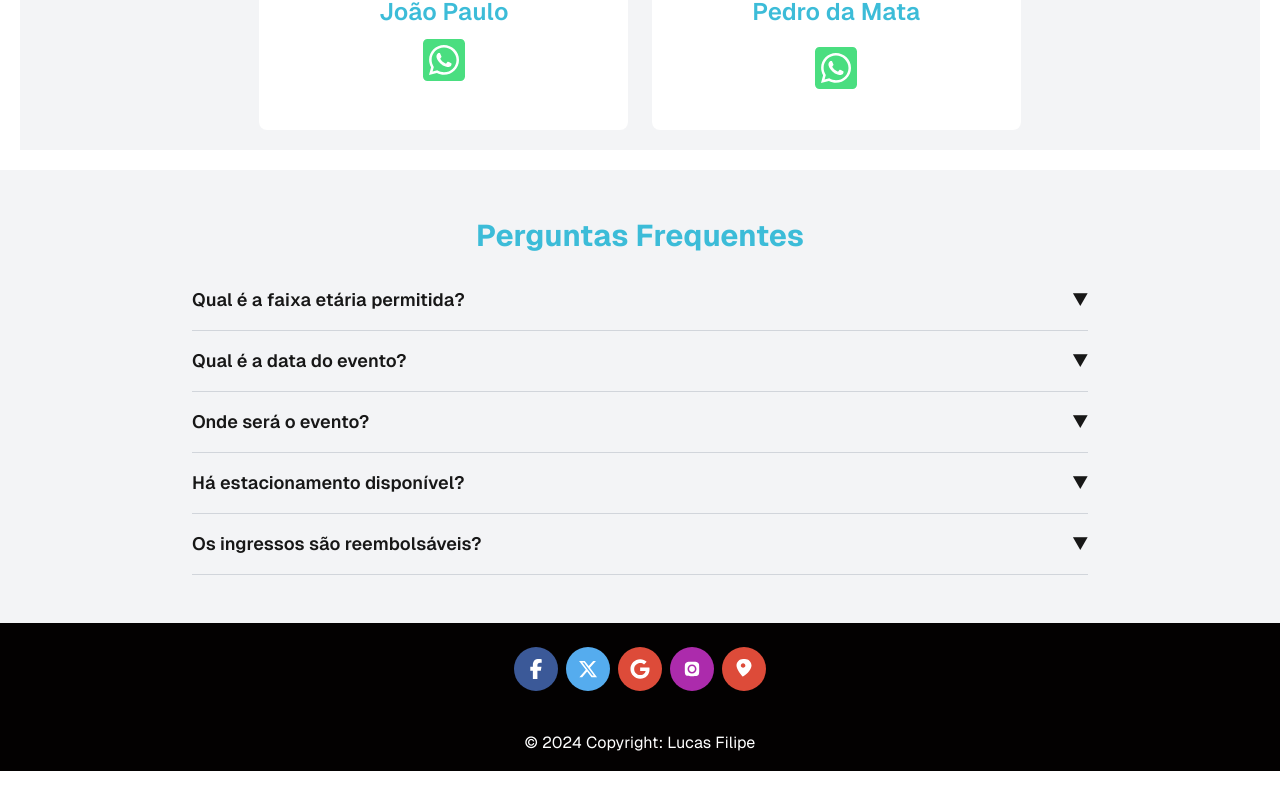
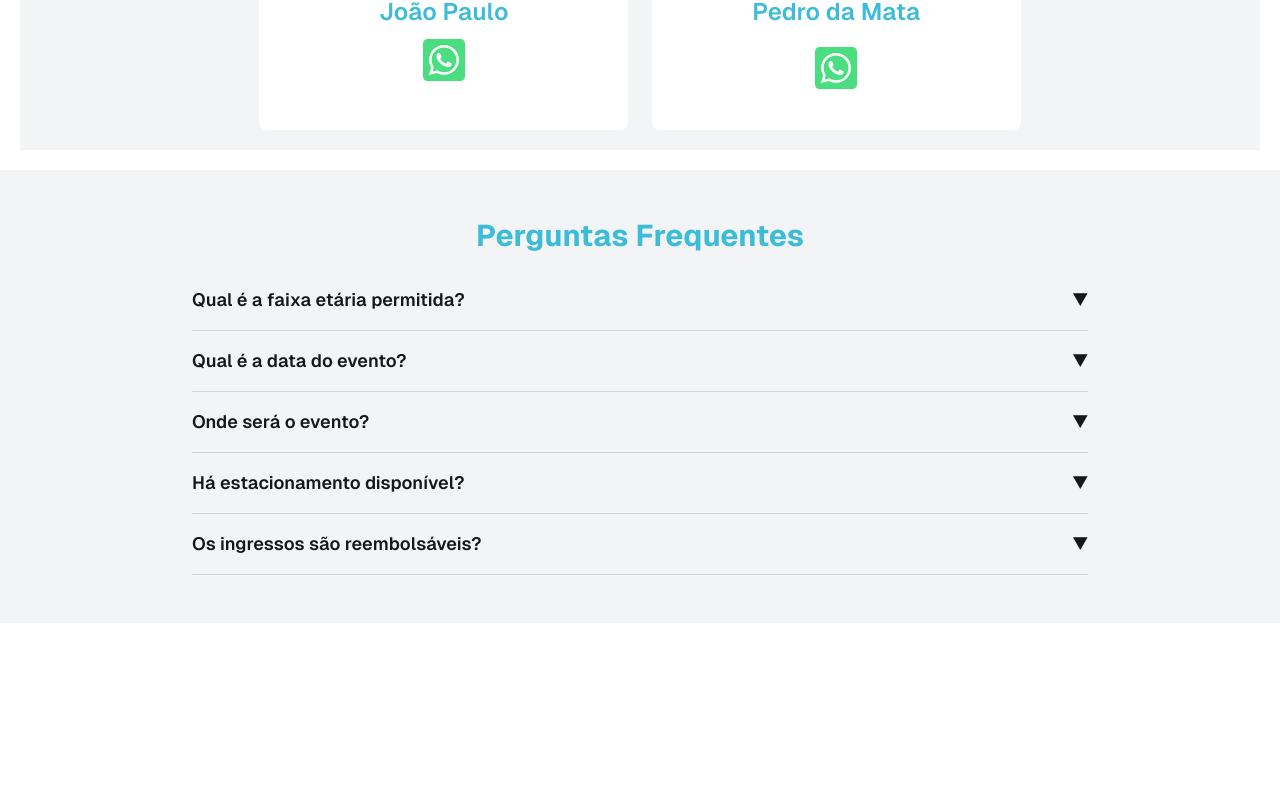
Before and after one commit to lucasFilppe/carna-cosa, a Next.js app: page / in a window 1280 px wide. Shown: the part 6885-7694 px from the top of the page. After the commit the page ends 7548 px from the top, so only its background shows below. Built offline with nearby package versions, Linux system fonts and the light colour scheme.

Commit message:
melhorando seo 2.5

```diff
--- a/app/components/NavBar/index.tsx
+++ b/app/components/NavBar/index.tsx
@@ -100,6 +100,7 @@ const Navbar = () => {
                         href={href}
                         className={getLinkClass(href)}
                         {...getLinkProps(href)}
+                        onClick={() => setIsOpen(false)} // Fecha o menu ao clicar no link
                       >
                         {label}
                       </Link>
--- a/app/page.tsx
+++ b/app/page.tsx
@@ -97,98 +97,6 @@ export default function Home() {
         <Fotos />
         <Vendedores />
         <Informacoes />
-        {/* Footer */}
-        <div className="bg-black">
-          <footer className="w-full flex flex-col items-center text-center text-surface text-white">
-            <div className="container px-6 pt-6">
-              <div className="mb-6 flex justify-center space-x-2">
-                {/* Ícone do Facebook */}
-                <a
-                  href="#!"
-                  className="rounded-full bg-[#3b5998] p-3 text-white shadow-black/30 transition duration-150 ease-in-out hover:shadow-md focus:outline-none"
-                >
-                  <svg
-                    xmlns="http://www.w3.org/2000/svg"
-                    fill="currentColor"
-                    viewBox="0 0 320 512"
-                    className="h-5 w-5"
-                  >
-                    <path d="M80 299.3V512H196V299.3h86.5l18-97.8H196V166.9c0-51.7 20.3-71.5 72.7-71.5 16.3 0 29.4 .4 37 1.2V7.9C291.4 4 256.4 0 236.2 0 129.3 0 80 50.5 80 159.4v42.1H14v97.8H80z" />
-                  </svg>
-                </a>
-
-                {/* Ícone do Twitter */}
-                <a
-                  href="#!"
-                  className="rounded-full bg-[#55acee] p-3 text-white shadow-black/30 transition duration-150 ease-in-out hover:shadow-md focus:outline-none"
-                >
-                  <svg
-                    xmlns="http://www.w3.org/2000/svg"
-                    fill="currentColor"
-                    viewBox="0 0 512 512"
-                    className="h-5 w-5"
-                  >
-                    <path d="M389.2 48h70.6L305.6 224.2 487 464H345L233.7 318.6 106.5 464H35.8L200.7 275.5 26.8 48H172.4L272.9 180.9 389.2 48zM364.4 421.8h39.1L151.1 88h-42L364.4 421.8z" />
-                  </svg>
-                </a>
-
-                {/* Ícone do Google */}
-                <a
-                  href="#!"
-                  className="rounded-full bg-[#dd4b39] p-3 text-white shadow-black/30 transition duration-150 ease-in-out hover:shadow-md focus:outline-none"
-                >
-                  <svg
-                    xmlns="http://www.w3.org/2000/svg"
-                    fill="currentColor"
-                    viewBox="0 0 488 512"
-                    className="h-5 w-5"
-                  >
-                    <path d="M488 261.8C488 403.3 391.1 504 248 504 110.8 504 0 393.2 0 256S110.8 8 248 8c66.8 0 123 24.5 166.3 64.9l-67.5 64.9C258.5 52.6 94.3 116.6 94.3 256c0 86.5 69.1 156.6 153.7 156.6 98.2 0 135-70.4 140.8-106.9H248v-85.3h236.1c2.3 12.7 3.9 24.9 3.9 41.4z" />
-                  </svg>
-                </a>
-
-                {/* Ícone do Instagram */}
-                <a
-                  href="https://www.instagram.com/carnacosa/"
-                  target="_blank"
-                  className="rounded-full bg-[#ac2bac] p-3 text-white shadow-black/30 transition duration-150 ease-in-out hover:shadow-md focus:outline-none"
-                >
-                  <svg
-                    xmlns="http://www.w3.org/2000/svg"
-                    fill="currentColor"
-                    viewBox="0 0 448 512"
-                    className="h-5 w-5"
-                  >
-                    <path d="M224.1 141c-63.6 0-114.9 51.3-114.9 114.9s51.3 114.9 114.9 114.9S339 319.5 339 255.9 287.7 141 224.1 141zm0 189.6c-41.1 0-74.7-33.5-74.7-74.7s33.5-74.7 74.7-74.7 74.7 33.5 74.7 74.7-33.6 74.7-74.7 74.7zm146.4-194.3c0 14.9-12 26.8-26.8 26.8-14.9 0-26.8-12-26.8-26.8s12-26.8 26.8-26.8 26.8 12 26.8 26.8zM398.8 388c-7.8 19.6-22.9 34.7-42.6 42.6-29.5 11.7-99.5 9-132.1 9s-102.7 2.6-132.1-9c-19.6-7.8-34.7-22.9-42.6-42.6-11.7-29.5-9-99.5-9-132.1s-2.6-102.7 9-132.1c7.8-19.6 22.9-34.7 42.6-42.6 29.5-11.7 99.5-9 132.1-9s102.7-2.6 132.1 9c19.6 7.8 34.7 22.9 42.6 42.6 11.7 29.5 9 99.5 9 132.1s2.7 102.7-9 132.1z" />
-                  </svg>
-                </a>
-
-                {/* Ícone do Google Maps */}
-                <a
-                  href="https://www.google.com/maps/place/Rep%C3%BAblica+Cosa+Nostra/@-20.39723,-43.514639,2469m/data=!3m1!1e3!4m6!3m5!1s0xa40af24d93ab93:0x58921f507eba6bb2!8m2!3d-20.3972305!4d-43.5146389!16s%2Fg%2F11g_qs9ff?hl=pt-BR&entry=ttu&g_ep=EgoyMDI0MTAyNy4wIKXMDSoASAFQAw%3D%3D"
-                  target="_blank"
-                  className="rounded-full bg-[#dd4b39] p-3 text-white shadow-black/30 transition duration-150 ease-in-out hover:shadow-md focus:outline-none"
-                >
-                  <svg
-                    xmlns="http://www.w3.org/2000/svg"
-                    fill="currentColor"
-                    viewBox="0 0 384 512"
-                    className="h-5 w-5"
-                  >
-                    <path d="M168 0C75.1 0 0 75.1 0 168c0 87.3 96.3 211.5 149.6 276.6 6.2 7.7 17.7 7.7 23.9 0C287.7 379.5 384 255.3 384 168 384 75.1 308.9 0 216 0H168zm.7 224c-32.3 0-58.7-26.4-58.7-58.7s26.4-58.7 58.7-58.7 58.7 26.4 58.7 58.7-26.4 58.7-58.7 58.7z" />
-                  </svg>
-                </a>
-              </div>
-            </div>
-
-            <div className="p-4 text-center text-white">
-              © 2024 Copyright:{" "}
-              <a href="https://tw-elements.com/" className="text-white">
-                Lucas Filipe
-              </a>
-            </div>
-          </footer>
-        </div>
       </div>
     </>
   );
```
